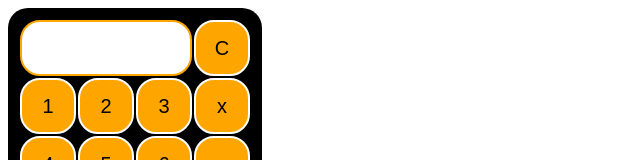
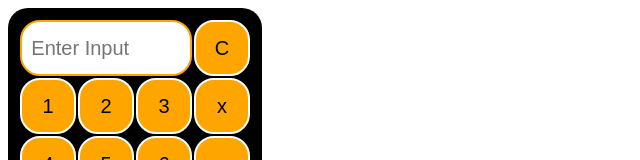
Before and after one commit to MaChuChu/Calculator, a plain HTML site: page index.html in a window 1280 px wide. Shown: the top 160 px of the page, without its empty margins (0-640 px from the left). Drawn offline with Linux system fonts and the light colour scheme.

Commit message:
Input Message

```diff
--- a/index.html
+++ b/index.html
@@ -12,7 +12,7 @@
         <tr>
             <td colspan="3" id="output">
                 <form class="js-form">
-                    <input type="text" id="input" name="input" aria-label="Enter Input">
+                    <input type="text" id="input" name="input" aria-label="Enter Input" placeholder="Enter Input">
                 </form>
             </td>
             <td id="clear" onclick="clearOutput()">C</td>
```
